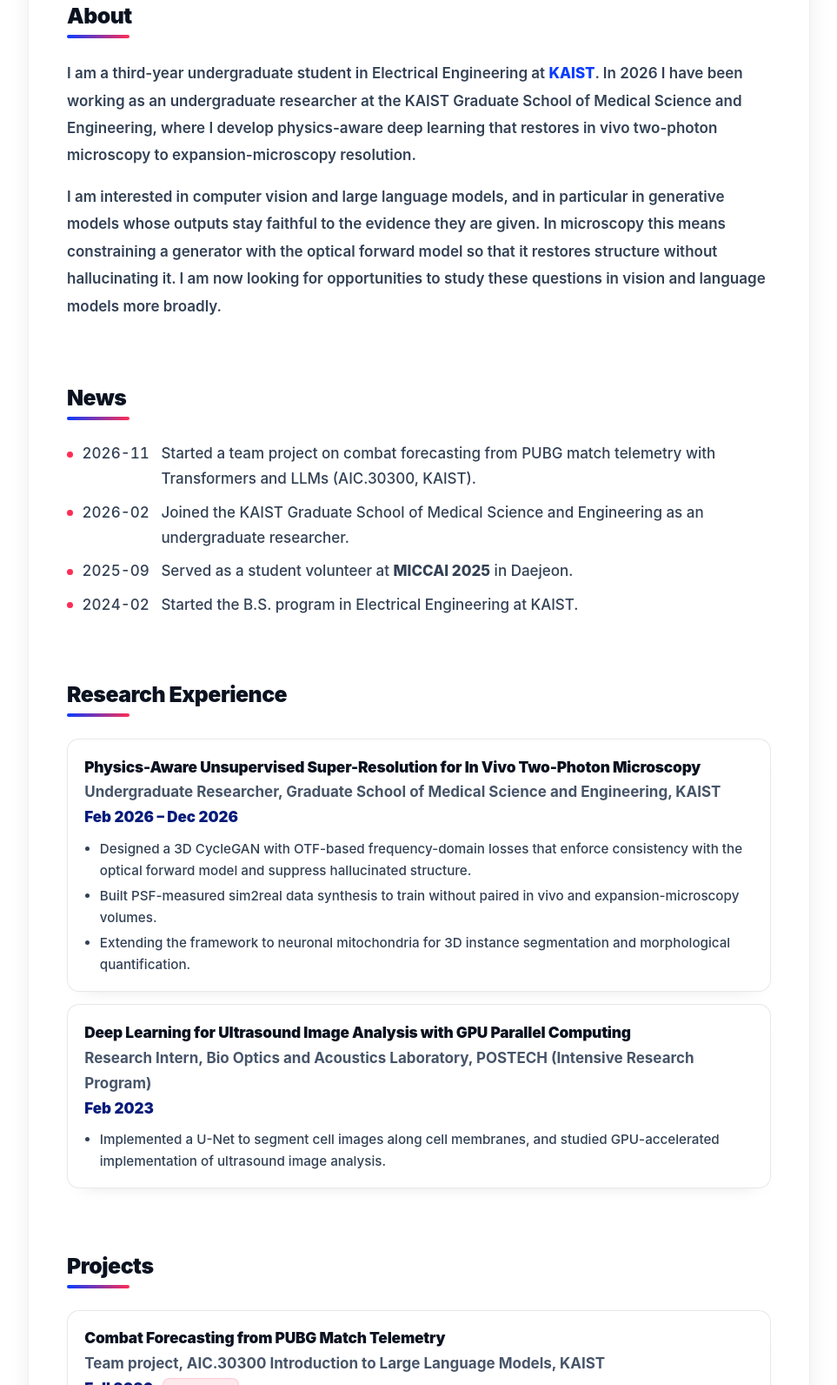
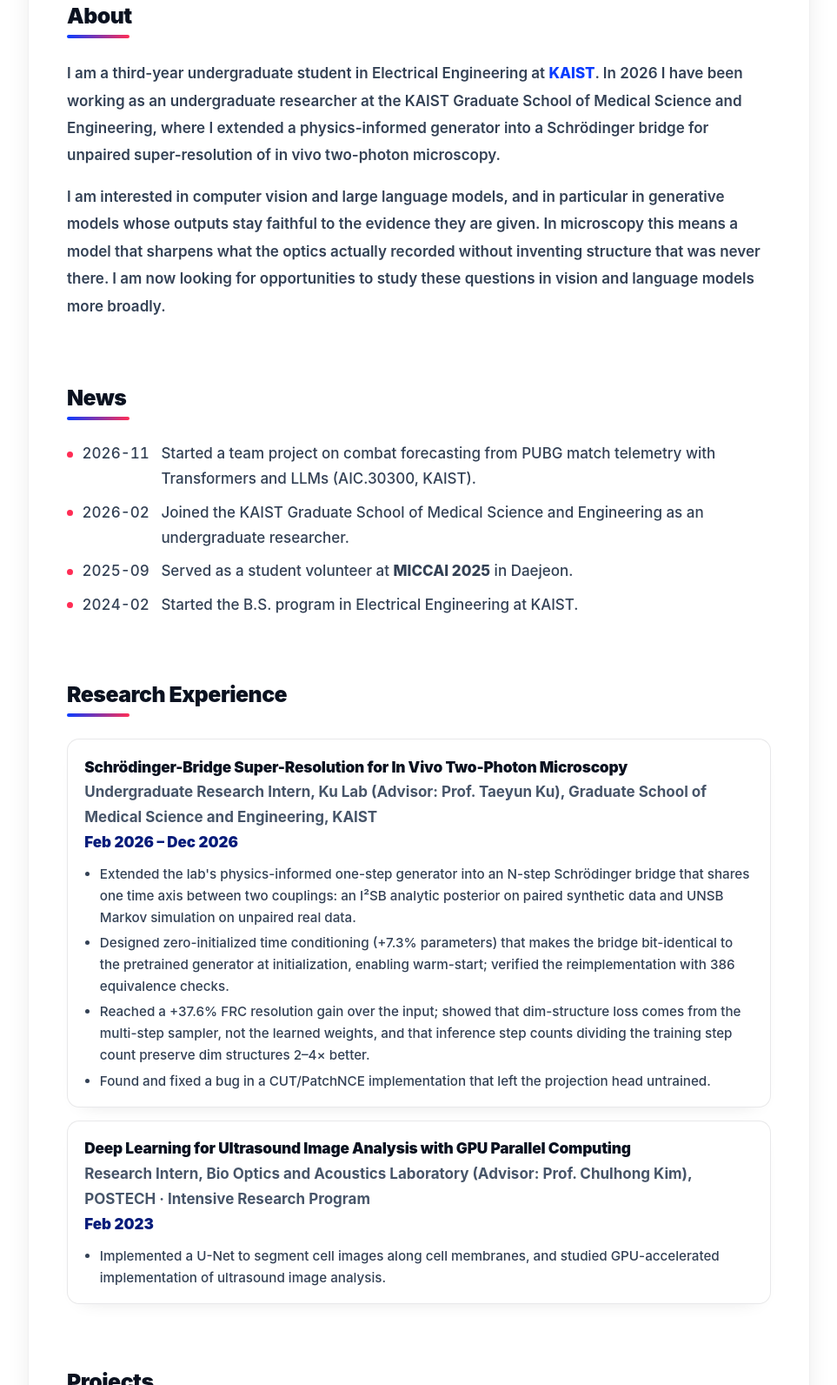
Before and after one commit to lsh4867/lsh4867.github.io, a plain HTML site: page index.html in a window 1280 px wide. Shown: the part 481-2073 px from the top of the page at 87% size, without its empty margins (158-1121 px from the left). Drawn offline with Linux system fonts and the light colour scheme; a web font is replaced by a local one.

Commit message:
Describe Schrödinger-bridge research and add advisors
Co-Authored-By: Claude Opus 5.5 <noreply@anthropic.com>

```diff
--- a/index.html
+++ b/index.html
@@ -9,7 +9,7 @@
   <meta property="og:type" content="website">
   <meta property="og:url" content="https://lsh4867.github.io/">
   <meta property="og:title" content="Seunghwan Lee">
-  <meta property="og:description" content="Computer Vision · Large Language Models · Physics-Aware Generative Models">
+  <meta property="og:description" content="Computer Vision · Large Language Models · Diffusion &amp; Schrödinger Bridges">
   <title>Seunghwan Lee</title>
   <link rel="stylesheet" type="text/css" href="styles.css">
   <link rel="stylesheet" href="https://cdnjs.cloudflare.com/ajax/libs/font-awesome/4.7.0/css/font-awesome.min.css">
@@ -39,7 +39,7 @@
         <div class="research-tags" aria-label="Research areas">
           <span>Computer Vision</span>
           <span>Large Language Models</span>
-          <span>Physics-Aware Generative Models</span>
+          <span>Diffusion &amp; Schr&ouml;dinger Bridges</span>
         </div>
 
         <div class="profile-links" aria-label="Profile links">
@@ -61,12 +61,12 @@
             I am a third-year undergraduate student in Electrical Engineering at
             <a href="https://www.kaist.ac.kr/en/" target="_blank" rel="noopener">KAIST</a>.
             In 2026 I have been working as an undergraduate researcher at the KAIST Graduate School of Medical Science and Engineering,
-            where I develop physics-aware deep learning that restores in vivo two-photon microscopy to expansion-microscopy resolution.
+            where I extended a physics-informed generator into a Schr&ouml;dinger bridge for unpaired super-resolution of in vivo two-photon microscopy.
           </p>
           <p>
             I am interested in computer vision and large language models, and in particular in generative models whose outputs stay
-            faithful to the evidence they are given. In microscopy this means constraining a generator with the optical forward model
-            so that it restores structure without hallucinating it. I am now looking for opportunities to study these questions in
+            faithful to the evidence they are given. In microscopy this means a model that sharpens what the optics actually recorded
+            without inventing structure that was never there. I am now looking for opportunities to study these questions in
             vision and language models more broadly.
           </p>
         </div>
@@ -91,15 +91,16 @@
 
         <article class="container2">
           <div class="item text2">
-            <papertitle>Physics-Aware Unsupervised Super-Resolution for In Vivo Two-Photon Microscopy</papertitle>
+            <papertitle>Schr&ouml;dinger-Bridge Super-Resolution for In Vivo Two-Photon Microscopy</papertitle>
             <br>
-            <span class="entry-org">Undergraduate Researcher, Graduate School of Medical Science and Engineering, KAIST</span>
+            <span class="entry-org">Undergraduate Research Intern, Ku Lab (Advisor: Prof. Taeyun Ku), Graduate School of Medical Science and Engineering, KAIST</span>
             <br>
             <em>Feb 2026 – Dec 2026</em>
             <ul class="entry-points">
-              <li>Designed a 3D CycleGAN with OTF-based frequency-domain losses that enforce consistency with the optical forward model and suppress hallucinated structure.</li>
-              <li>Built PSF-measured sim2real data synthesis to train without paired in vivo and expansion-microscopy volumes.</li>
-              <li>Extending the framework to neuronal mitochondria for 3D instance segmentation and morphological quantification.</li>
+              <li>Extended the lab's physics-informed one-step generator into an N-step Schr&ouml;dinger bridge that shares one time axis between two couplings: an I&sup2;SB analytic posterior on paired synthetic data and UNSB Markov simulation on unpaired real data.</li>
+              <li>Designed zero-initialized time conditioning (+7.3% parameters) that makes the bridge bit-identical to the pretrained generator at initialization, enabling warm-start; verified the reimplementation with 386 equivalence checks.</li>
+              <li>Reached a +37.6% FRC resolution gain over the input; showed that dim-structure loss comes from the multi-step sampler, not the learned weights, and that inference step counts dividing the training step count preserve dim structures 2&ndash;4&times; better.</li>
+              <li>Found and fixed a bug in a CUT/PatchNCE implementation that left the projection head untrained.</li>
             </ul>
           </div>
         </article>
@@ -108,7 +109,7 @@
           <div class="item text2">
             <papertitle>Deep Learning for Ultrasound Image Analysis with GPU Parallel Computing</papertitle>
             <br>
-            <span class="entry-org">Research Intern, Bio Optics and Acoustics Laboratory, POSTECH (Intensive Research Program)</span>
+            <span class="entry-org">Research Intern, Bio Optics and Acoustics Laboratory (Advisor: Prof. Chulhong Kim), POSTECH &middot; Intensive Research Program</span>
             <br>
             <em>Feb 2023</em>
             <ul class="entry-points">
```
Also changed, not shown: 1 other file.
